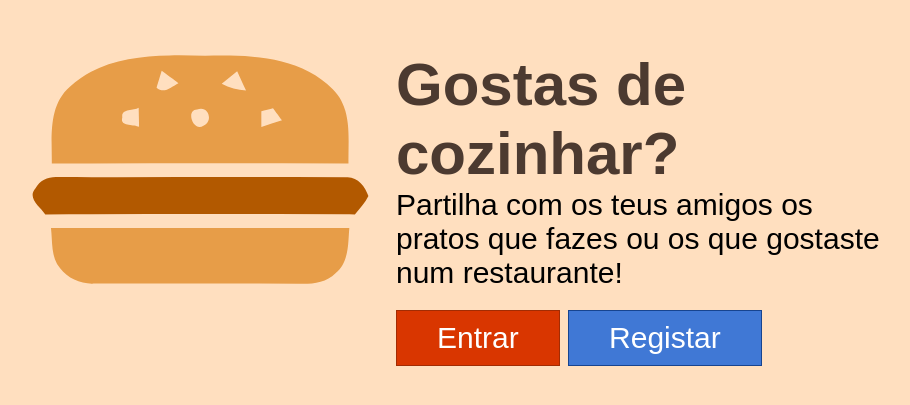
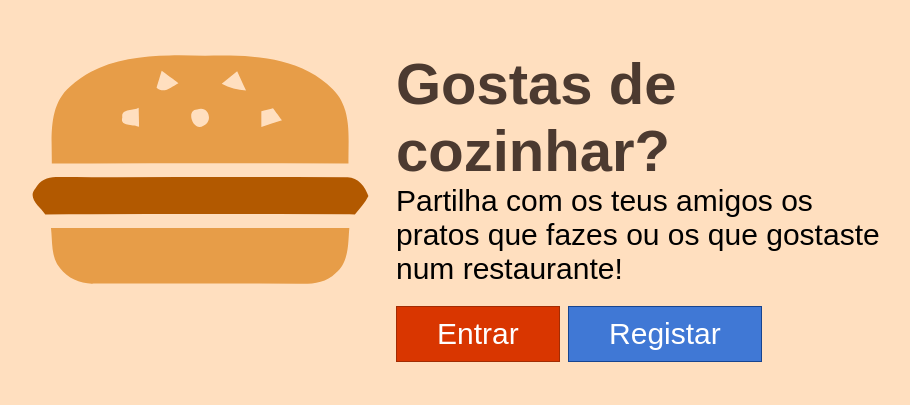
Before and after one commit to andrefreitas/feup-ldso-foodrific, a Python web app: template web/templates/home.html in a window 1280 px wide. Shown: the part 78-483 px from the top of the page, without its empty margins (164-1074 px from the left). Run offline with Jinja, Linux system fonts and the light colour scheme; the template is opened without the code that fills it, so the values that code supplies are empty; some web fonts are replaced.

Commit message:
Added iPad icon meta

```diff
--- a/web/css/home.css
+++ b/web/css/home.css
@@ -17,7 +17,7 @@
 
 #banner h1{
 	color: #4c3a30;
-	font-size: 60px;
+	font-size: 58px;
 	margin: 0;
 
 }
--- a/web/templates/home.html
+++ b/web/templates/home.html
@@ -9,6 +9,7 @@
     <script src="js/jquery.js"></script>
     <script src="js/scripts.js"></script>
     <link rel="icon" type="image/png" href="images/favicon.png" />
+    <link rel="apple-touch-icon" sizes="72x72" href="images/icon-ipad.png" />
   </head>
   <body>
     <div id="header">
```
Also changed, not shown: web/images/food-background.png (added), web/images/icon-ipad.png (added), web/images/icon-ipad.svg (added).
